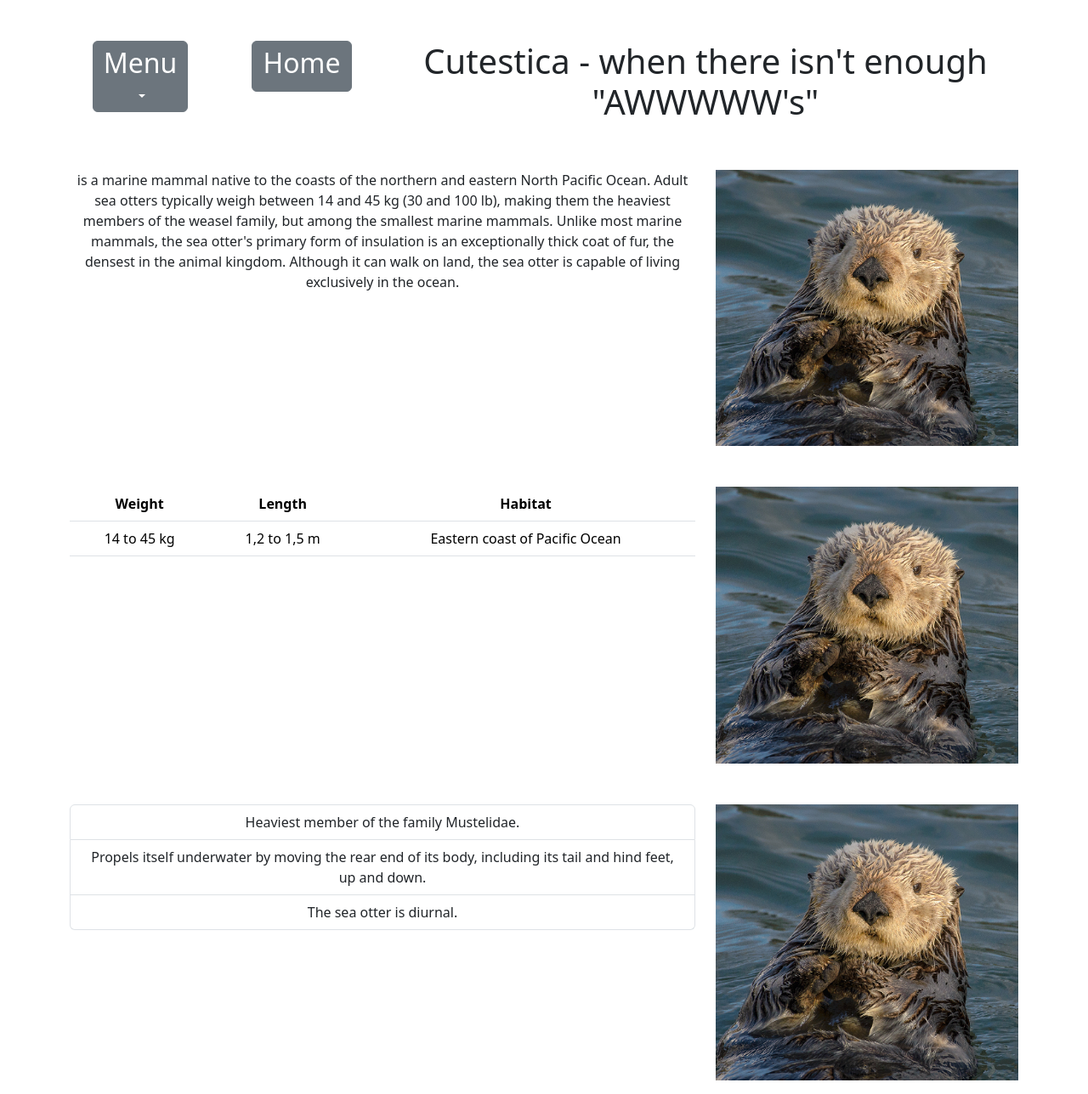
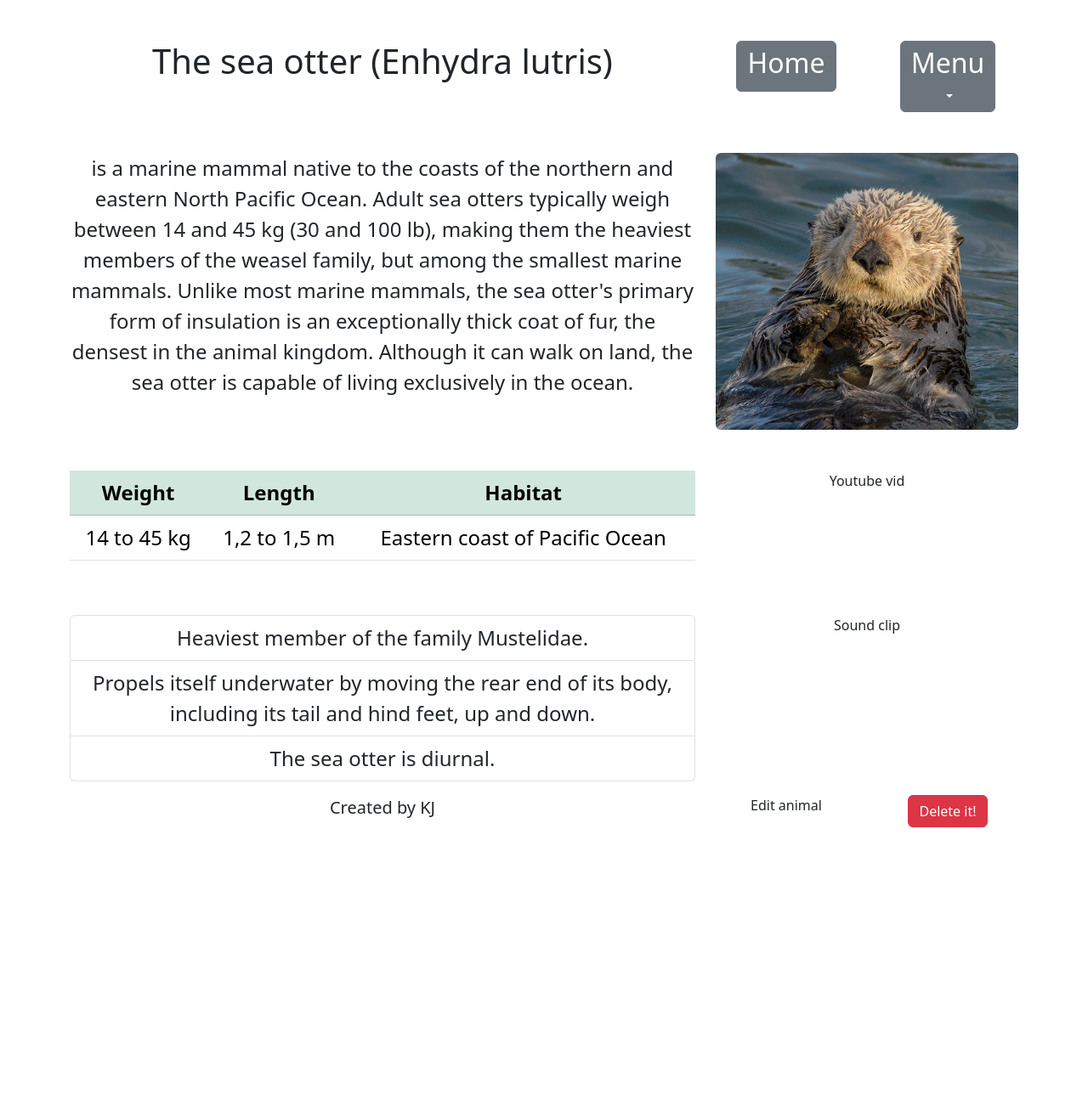
Before and after one commit to KrlJrvts/petastica, a Django app: page /animal/1/ in a window 1280 px wide. Shown: the whole page at 85% size. After the commit the page ends 974 px from the top, so only its background shows below. Run offline with Django 4.2, Linux system fonts and the light colour scheme; data comes from the database, SQL or seed files in the repository.

Commit message:
Database init

```diff
--- a/archives/templates/animal.html
+++ b/archives/templates/animal.html
@@ -14,9 +14,16 @@
 <body>
 <div class="container text-center">
     <div class="row mb-5 mt-5">
+
+        <div class="col-8">
+            <h1>{{ animal.animal_name }}</h1>
+        </div>
         <div class="col-2">
-            <div class="dropdown">
-                <a class="btn btn-secondary dropdown-toggle wide" role="button" id="dropdownMenuLink"
+            <a href="{% url 'all-animals' %}" class="btn btn-secondary"><h2>Home</h2></a>
+        </div>
+        <div class="col-2">
+            <div class="dropdown pointer">
+                <a class="btn btn-secondary dropdown-toggle" role="button" id="dropdownMenuLink"
                    data-bs-toggle="dropdown" aria-expanded="false">
                     <h2>Menu</h2>
                 </a>
@@ -28,29 +35,24 @@
                 </ul>
             </div>
         </div>
-        <div class="col-2">
-            <a href="{% url 'all_animals' %}" class="btn btn-secondary"><h2>Home</h2></a>
-        </div>
-        <div class="col-8">
-            <h1>Cutestica - when there isn't enough "AWWWWW's"</h1>
-        </div>
+
     </div>
 </div>
 
 <div class="container text-center mb-3">
     <div class="row mb-5">
         <div class="col-8">
-            {{ animal.animal_description }}
+            <p class="fs-4">{{ animal.animal_description }}</p>
         </div>
         <div class="col-4">
-            <img class="card-img-top" src="{{ animal.animal_image1.url }}" alt="{{ animal.animal_name }}">
+            <img class="card-img-top rounded" src="{{ animal.animal_image1.url }}" alt="{{ animal.animal_name }}">
         </div>
     </div>
     <div class="row mb-5">
         <div class="col-8">
-            <table class="table">
+            <table class="table fs-4">
                 <thead>
-                <tr>
+                <tr class="table-success">
                     <th scope="col">Weight</th>
                     <th scope="col">Length</th>
                     <th scope="col">Habitat</th>
@@ -68,19 +70,43 @@
 
         </div>
         <div class="col-4">
-            <img class="card-img-top" src="{{ animal.animal_image1.url }}" alt="{{ animal.animal_name }}">
+            Youtube vid
         </div>
     </div>
     <div class="row">
-        <div class="col-8">
-            <ul class="list-group align-right">
-                <li class="list-group-item">{{ animal.animal_fact1}}</li>
-                <li class="list-group-item">{{ animal.animal_fact2}}</li>
-                <li class="list-group-item">{{ animal.animal_fact3}}</li>
+        <div class="col-8 fs-4">
+            <ul class="list-group radiolist align-right">
+                {% if animal.animal_fact1 %}
+                    <li class="list-group-item">{{ animal.animal_fact1 }}</li>
+                {% endif %}
+                {% if animal.animal_fact2 %}
+                    <li class="list-group-item">{{ animal.animal_fact2 }}</li>
+                {% endif %}
+                {% if animal.animal_fact3 %}
+                    <li class="list-group-item">{{ animal.animal_fact3 }}</li>
+                {% endif %}
             </ul>
         </div>
         <div class="col-4">
-            <img class="card-img-top" src="{{ animal.animal_image1.url }}" alt="{{ animal.animal_name }}">
+            Sound clip
+        </div>
+    </div>
+</div>
+
+<div class="container text-center">
+    <div class="row mb-5">
+        <div class="col-8 fs-5">
+            Created by KJ
+        </div>
+        <div class="col-2">
+            Edit animal
+        </div>
+        <div class="col-2">
+            <form method="post" id="delete-animal">
+                {% csrf_token %}
+                <input type="hidden" name="animal_to_delete" value="{{ animal.id }}">
+                <button type="submit" class="btn btn-danger" form="delete-animal">Delete it!</button>
+            </form>
         </div>
     </div>
 </div>
--- a/archives/templates/index.html
+++ b/archives/templates/index.html
@@ -29,7 +29,7 @@
             </div>
         </div>
         <div class="col-2">
-            <a href="{% url 'all_animals' %}" class="btn btn-secondary"><h2>Home</h2></a>
+            <a href="{% url 'all-animals' %}" class="btn btn-secondary"><h2>Home</h2></a>
         </div>
         <div class="col-8">
             <h1>Cutestica - when there isn't enough "AWWWWW's"</h1>
--- a/archives/views.py
+++ b/archives/views.py
@@ -1,11 +1,9 @@
 from django.http import Http404
-from django.shortcuts import render
+from django.shortcuts import render, redirect
 from django.contrib import messages
-
+from django.db import DatabaseError
 
 from archives.models import Animal
-
-# Create your views here.
 
 
 def get_all_animals(request):
@@ -19,12 +17,13 @@ def get_all_animals(request):
 
 
 def get_animal(request, animal_id):
-
     try:
         animal = Animal.objects.get(id=animal_id)
     except Animal.DoesNotExist:
         raise Http404('Lost, ehh?')
-    context = {}
-    if animal:
-        context.update({'animal': animal})
+
+    context = {
+        'animal': animal
+    }
+
     return render(request, 'animal.html', context)
--- a/petastica/urls.py
+++ b/petastica/urls.py
@@ -20,8 +20,12 @@ from archives.views import get_all_animals, get_animal
 from django.conf import settings
 from django.conf.urls.static import static
 
+
+""" missing add, delete and edit animals"""
+
 urlpatterns = [
     path('admin/', admin.site.urls),
-    path('', get_all_animals, name='all_animals'),
-    path('animal/<int:animal_id>/', get_animal, name='get-animal'),  # added int: to specify animal_id is an integer
+    path('', get_all_animals, name='all-animals'),
+    path('animal/<int:animal_id>/', get_animal, name='get-animal'),
+
 ] + static(settings.MEDIA_URL, document_root=settings.MEDIA_ROOT)
```
